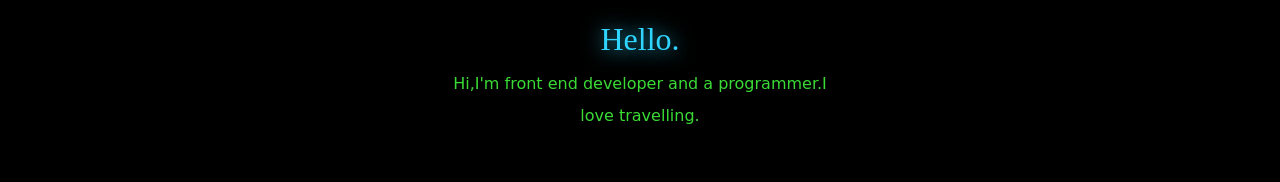
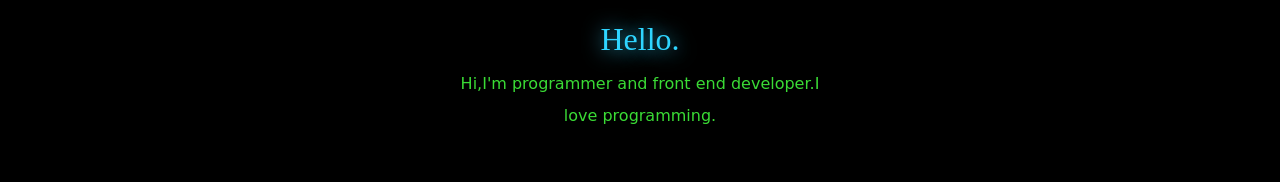
Before and after one commit to JitendraBagri/jitendra, a plain HTML site: page index.html in a window 1280 px wide. Shown: the part 678-860 px from the top of the page. Drawn offline with Linux system fonts and the light colour scheme.

Commit message:
Update index.html

```diff
--- a/index.html
+++ b/index.html
@@ -39,7 +39,7 @@
       <div class="profile">
         <img class="image" src="image.png" alt="">
         <h2>Hello.</h2>
-        <p class="intro">Hi,I'm front end developer and a programmer.I love travelling.</p>
+        <p class="intro">Hi,I'm programmer and front end developer.I love programming.</p>
       </div>
       <hr>
       <div class="skills">
```
